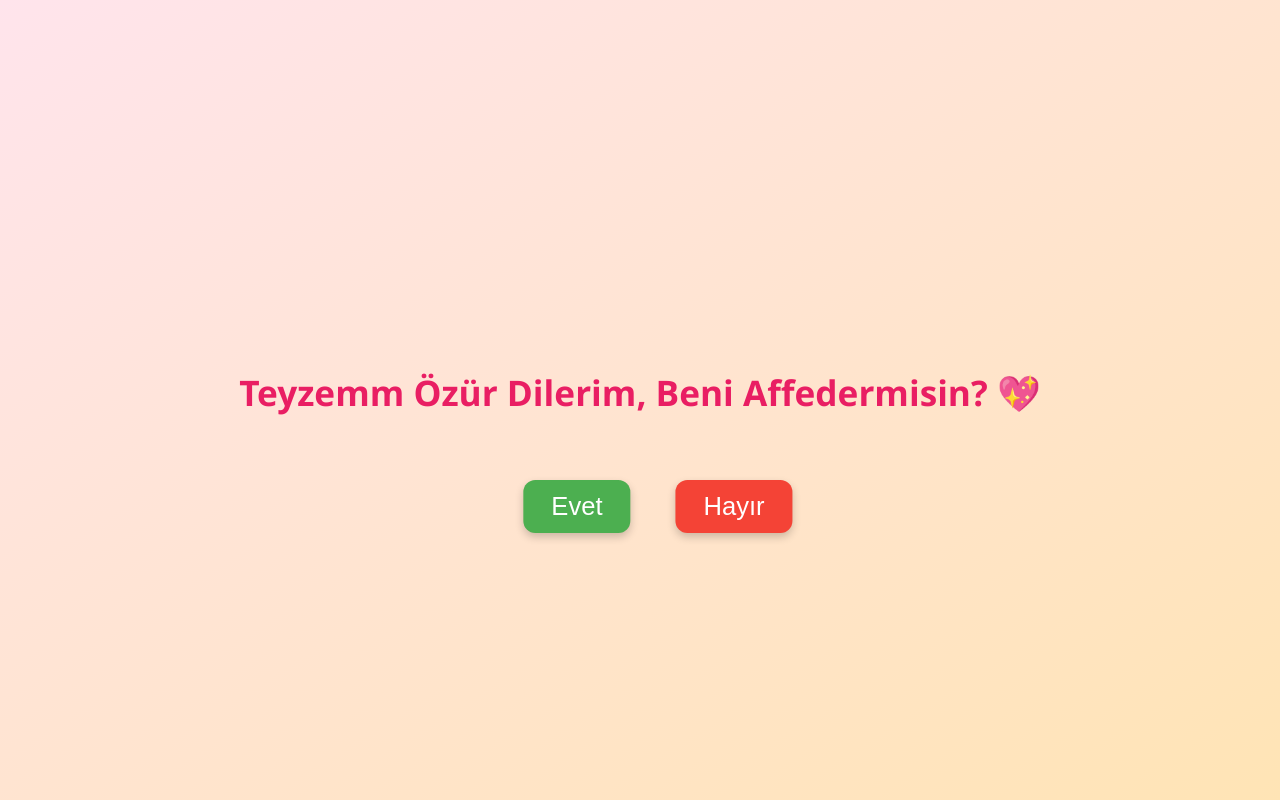
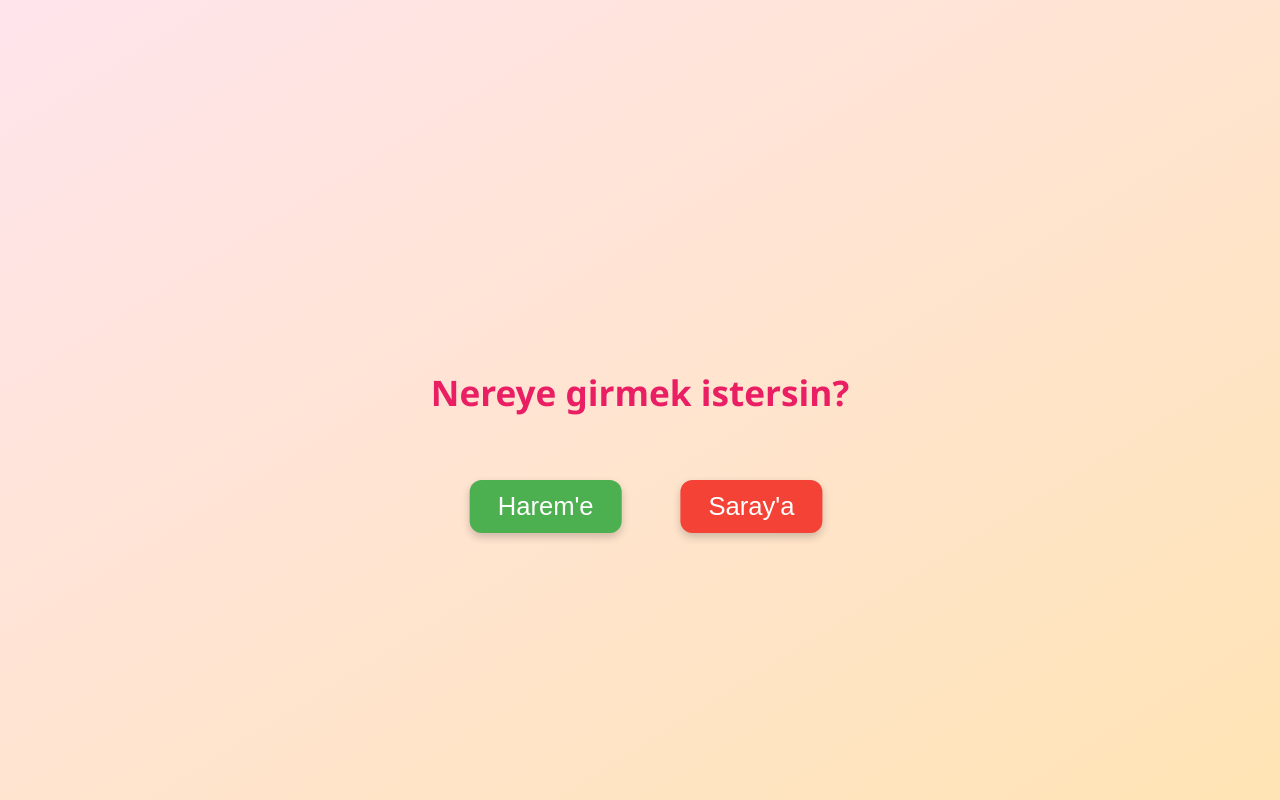
Before and after one commit to sunbulife/ozur-sitesi, a plain HTML site: page index.html in a window 1280 px wide. Drawn offline with Linux system fonts and the light colour scheme.

Commit message:
Update index.html

```diff
--- a/index.html
+++ b/index.html
@@ -3,7 +3,7 @@
 <head>
 <meta charset="UTF-8" />
 <meta name="viewport" content="width=device-width, initial-scale=1.0" />
-<title>Özür Dilerim Teyzemmm</title>
+<title>Nereye Girmek İstersin?</title>
 <style>
   body {
     margin:0; padding:0;
@@ -78,12 +78,12 @@
 </head>
 <body>
 
-<h1>Teyzemm Özür Dilerim, Beni Affedermisin? 💖</h1>
+<h1>Nereye girmek istersin?</h1>
 
-<button id="yes" class="btn">Evet</button>
-<button id="no" class="btn">Hayır</button>
+<button id="yes" class="btn">Harem'e</button>
+<button id="no" class="btn">Saray'a</button>
 
-<div id="message">Aferim yola gel böyle 💞</div>
+<div id="message">heh yola gel böyle</div>
 
 <script>
   const yesBtn = document.getElementById('yes');
```
